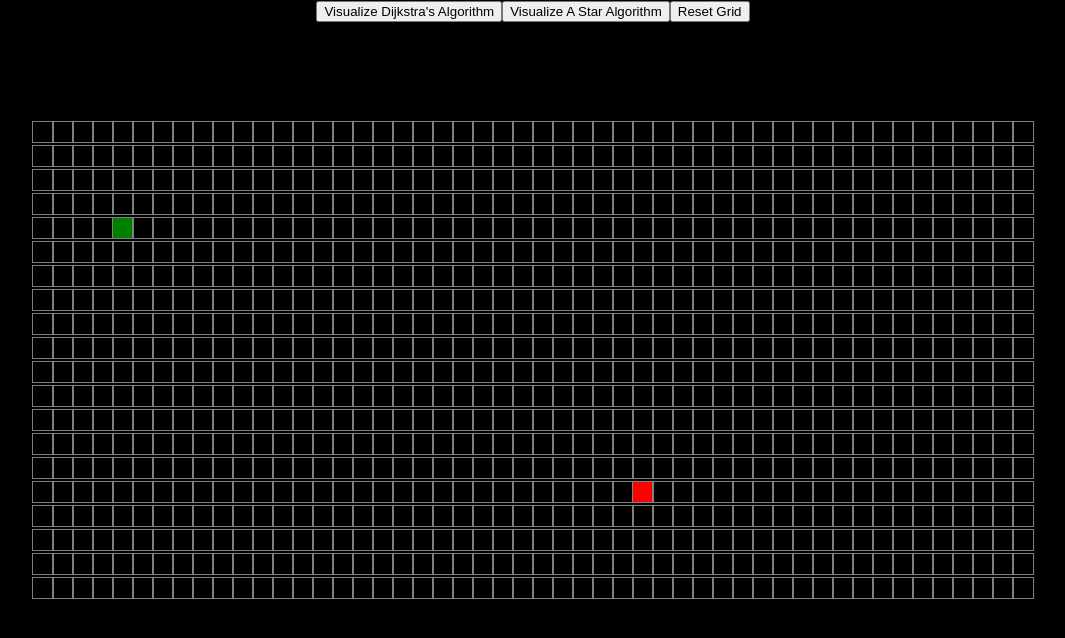
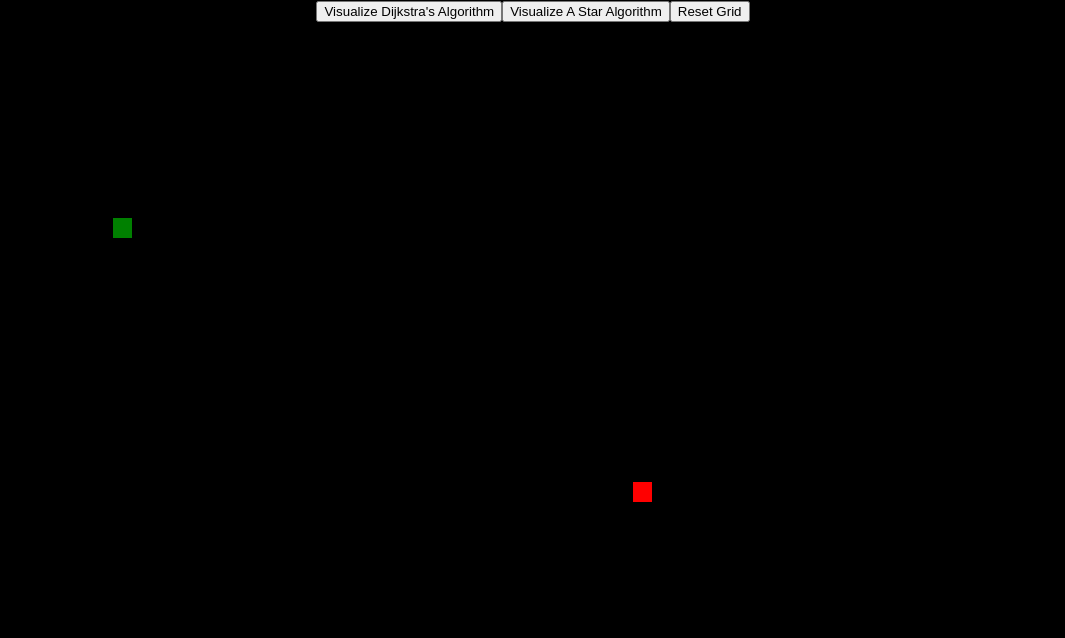
Before and after one commit to Keyuan125/Pathfinding-Visualizer, a React (Create React App) app: page / in a window 1280 px wide. Shown: the top 638 px of the page, without its empty margins (107-1172 px from the left). Built offline with nearby package versions, Linux system fonts and the light colour scheme.

Commit message:
change color

```diff
--- a/src/PathfindingVisualizer/Node/Node.css
+++ b/src/PathfindingVisualizer/Node/Node.css
@@ -1,7 +1,7 @@
 .node {
   width: 20px;
   height: 20px;
-  outline: 1px solid grey;
+  outline: 1px solid black;
   display: inline-block;
 }
 
```
